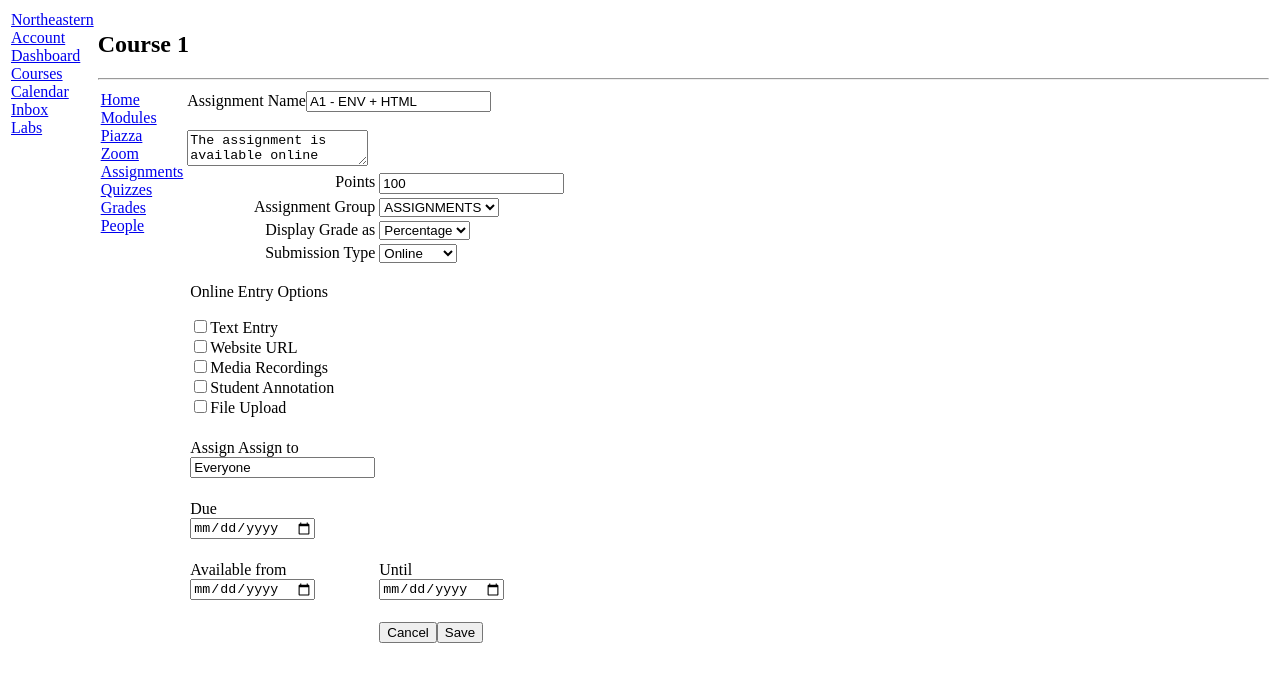
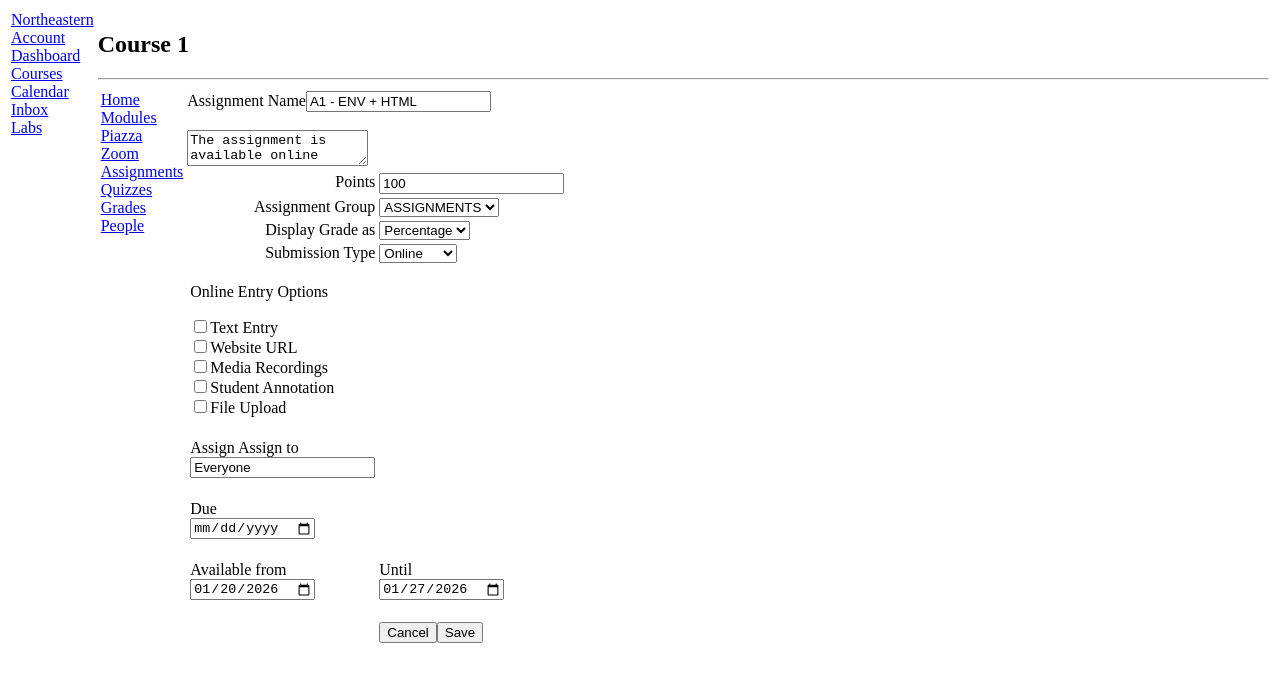
Before and after one commit to dbusnel/4550-kanbaz, a Next.js app: page /courses/1/assignments/1 in a window 1280 px wide. Shown: the top 682 px of the page. Built offline with nearby package versions, Linux system fonts and the light colour scheme.

Commit message:
finalized for submission

```diff
--- a/app/(kambaz)/courses/[cid]/assignments/[aid]/page.tsx
+++ b/app/(kambaz)/courses/[cid]/assignments/[aid]/page.tsx
@@ -97,7 +97,11 @@ export default function AssignmentEditor() {
               <br />
               <label htmlFor="due-date-entry">Due</label>
               <br />
-              <input type="date" id="due-date-entry"></input>
+              <input
+                defaultValue={"2026-01-26g"}
+                type="date"
+                id="due-date-entry"
+              ></input>
             </td>
           </tr>
           <tr>
@@ -105,13 +109,21 @@ export default function AssignmentEditor() {
               <br />
               <label htmlFor="available-from-date-entry">Available from</label>
               <br />
-              <input type="date" id="available-from-date-entry"></input>
+              <input
+                defaultValue={"2026-01-20"}
+                type="date"
+                id="available-from-date-entry"
+              ></input>
             </td>
             <td>
               <br />
               <label htmlFor="available-until-date-entry">Until</label>
               <br />
-              <input type="date" id="available-until-date-entry"></input>
+              <input
+                type="date"
+                id="available-until-date-entry"
+                defaultValue={"2026-01-27"}
+              ></input>
             </td>
           </tr>
           <tr>
--- a/app/(kambaz)/courses/[cid]/assignments/page.tsx
+++ b/app/(kambaz)/courses/[cid]/assignments/page.tsx
@@ -18,11 +18,9 @@ export default function Assignments() {
             A1 - ENV + HTML
           </Link>
           <br />
-          <text>
           Multiple modules | <strong>Not available until</strong> May 6 at
           12:00am | <br />
           <strong>Due</strong> May 13 at 11:59 pm | 100 pts
-          </text>
         </li>
         <li className="wd-assignment-list-item">
           <Link
@@ -32,11 +30,9 @@ export default function Assignments() {
             A2 - CSS + BOOTSTRAP
           </Link>
           <br />
-          <text>
           Multiple modules | <strong>Not available until</strong> May 13 at
           12:00am | <br />
           <strong>Due</strong> May 20 at 11:59 pm | 100 pts
-          </text>
         </li>
         <li className="wd-assignment-list-item">
           <Link
@@ -46,11 +42,9 @@ export default function Assignments() {
             A3 - JavaScript + React
           </Link>
           <br />
-          <text>
           Multiple modules | <strong>Not available until</strong> May 20 at
           12:00am | <br />
           <strong>Due</strong> May 27 at 11:59 pm | 100 pts
-          </text>
         </li>
       </ul>
     </div>
--- a/app/labs/lab1/page.tsx
+++ b/app/labs/lab1/page.tsx
@@ -2,6 +2,7 @@ export default function Lab1() {
   return (
     <div id="wd-lab1">
       <h2>Lab 1</h2>
+      <h2>David Busnel - Section 02 </h2>
       <h3>HTML Examples</h3>
       <div id="wd-h-tag">
         <h4>Heading Tags</h4>
```
Lines whose indentation alone changed are shown as unchanged.
